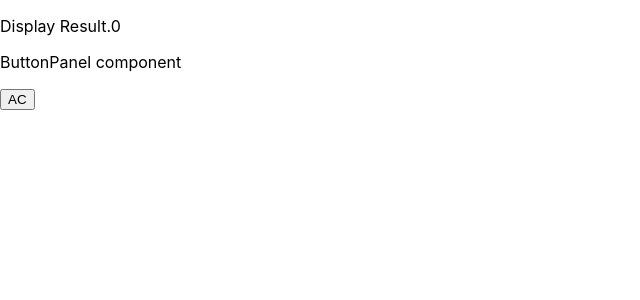
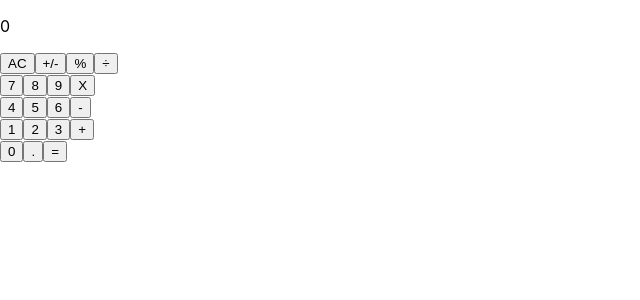
Before and after one commit to KabohaJeanMark/math-magicians, a React (Create React App) app: page / in a window 1280 px wide. Shown: the top 300 px of the page, without its empty margins (0-640 px from the left). Built offline with nearby package versions, Linux system fonts and the light colour scheme.

Commit message:
Implement ES6 arrow functions

```diff
--- a/src/components/App.js
+++ b/src/components/App.js
@@ -2,13 +2,11 @@
 import Display from './Display';
 import ButtonPanel from './ButtonPanel';
 
-function App() {
-  return (
-    <>
-      <Display result="0" />
-      <ButtonPanel />
-    </>
-  );
-}
+const App = () => (
+  <>
+    <Display result="0" />
+    <ButtonPanel />
+  </>
+);
 
 export default App;
--- a/src/components/Button.js
+++ b/src/components/Button.js
@@ -1,12 +1,10 @@
 import PropTypes from 'prop-types';
 
-function Button({ name }) {
-  return (
-    <div>
-      <button type="button">{name}</button>
-    </div>
-  );
-}
+const Button = ({ name }) => (
+  <>
+    <button type="button">{name}</button>
+  </>
+);
 
 Button.propTypes = {
   name: PropTypes.string.isRequired,
--- a/src/components/ButtonPanel.js
+++ b/src/components/ButtonPanel.js
@@ -1,12 +1,37 @@
 import Button from './Button';
 
-function ButtonPanel() {
-  return (
-    <>
-      <p>ButtonPanel component</p>
+const ButtonPanel = () => (
+  <>
+    <div>
       <Button name="AC" />
-    </>
-  );
-}
+      <Button name="+/-" />
+      <Button name="%" />
+      <Button name="÷" />
+    </div>
+    <div>
+      <Button name="7" />
+      <Button name="8" />
+      <Button name="9" />
+      <Button name="X" />
+    </div>
+    <div>
+      <Button name="4" />
+      <Button name="5" />
+      <Button name="6" />
+      <Button name="-" />
+    </div>
+    <div>
+      <Button name="1" />
+      <Button name="2" />
+      <Button name="3" />
+      <Button name="+" />
+    </div>
+    <div>
+      <Button name="0" />
+      <Button name="." />
+      <Button name="=" />
+    </div>
+  </>
+);
 
 export default ButtonPanel;
--- a/src/components/Display.js
+++ b/src/components/Display.js
@@ -1,15 +1,12 @@
 import PropTypes from 'prop-types';
 
-function Display({ result }) {
-  return (
+const Display = ({ result }) => (
   <div>
     <p>
-        Display Result.
       {result}
     </p>
   </div>
 );
-}
 
 Display.propTypes = {
   result: PropTypes.string.isRequired,
```
Lines whose indentation alone changed are shown as unchanged.
